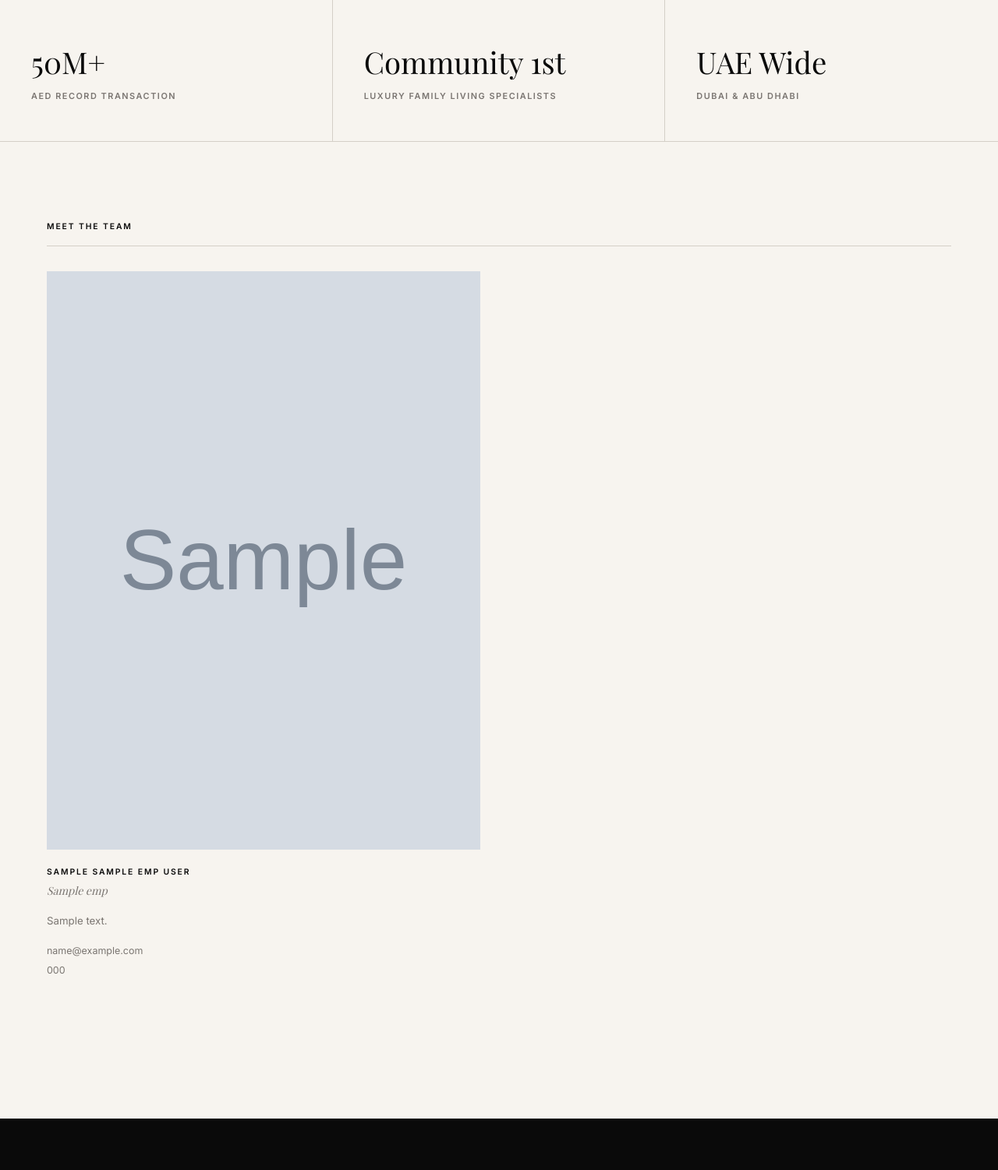
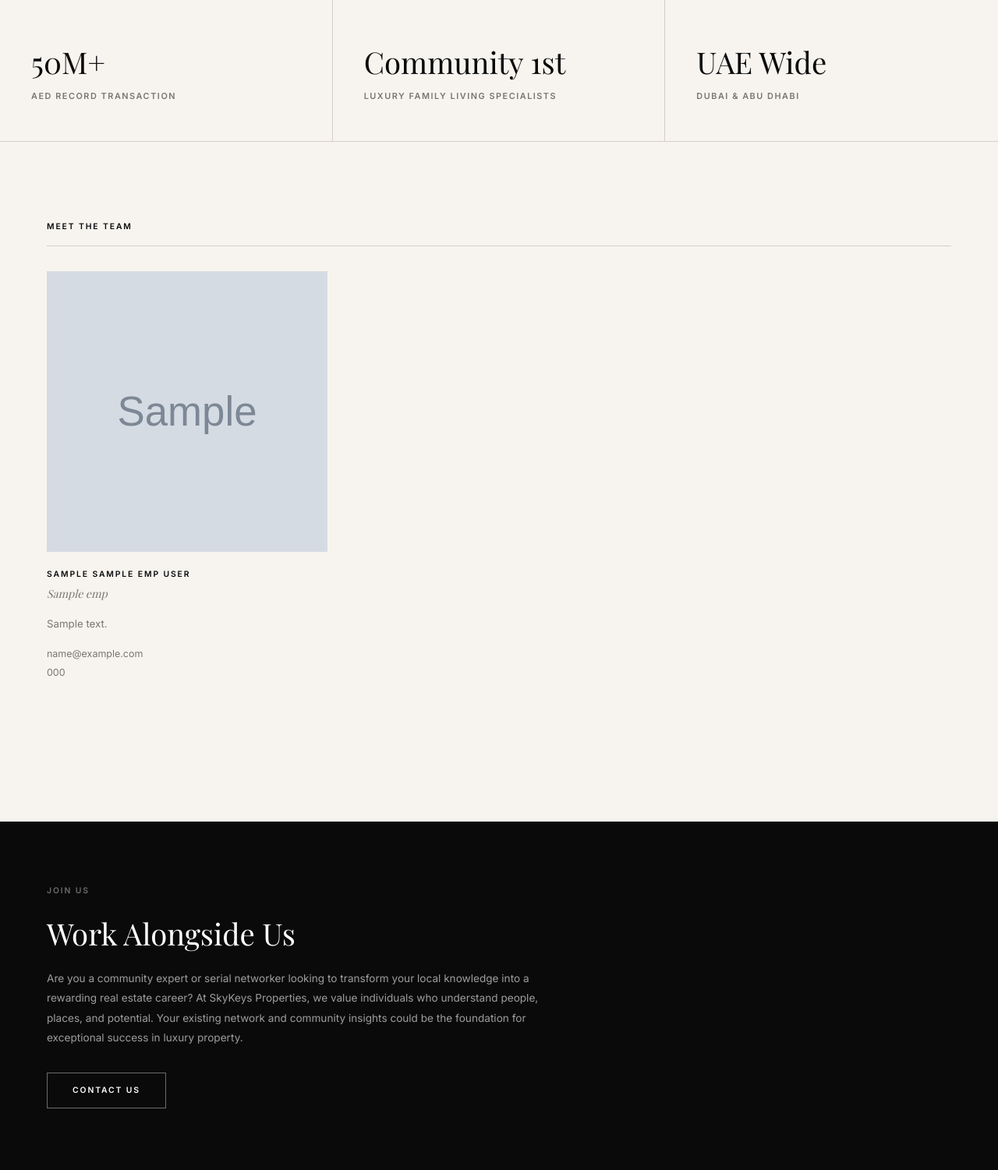
Before and after one commit to AbdullahhMurad/SkyKeysProperties, a FastAPI app: template templates/about.html in a window 1280 px wide. Shown: the part 1545-3046 px from the top of the page at 78% size. Run offline with FastAPI, Linux system fonts and the light colour scheme; the template is opened without the code that fills it: most values are stand-ins (such as "Sample title", 1, 10 or a date in 2020); grey boxes marked "Sample" are stand-in pictures; parts of the project's set-up code (start-up, migrations or seed data) failed here and were passed over; some web fonts are replaced.

Commit message:
Updated CSS and about.html

```diff
--- a/app/core/database.py
+++ b/app/core/database.py
@@ -7,7 +7,7 @@ from app.core.config import settings
 
 DATABASE_URL = os.getenv("DATABASE_URL")
 
-engine = create_engine(DATABASE_URL)
+engine = create_engine(settings.DATABASE_URL)
 
 # engine = create_engine(settings.DATABASE_URL)
 
--- a/static/css/main.css
+++ b/static/css/main.css
@@ -458,17 +458,19 @@ h5 { font-size: 0.95rem; }
   grid-template-columns: 1fr 1fr;
   gap: 48px;
   margin-bottom: 80px;
+  align-items: start;
 }
 
 .founder-card { display: flex; flex-direction: column; }
 
 .founder-img {
   width: 100%;
-  aspect-ratio: 3/4;
+  height: 420px;
   object-fit: cover;
   object-position: top;
   background: var(--cream-dk);
   margin-bottom: 20px;
+  display: block;
 }
 
 .founder-name {
--- a/templates/about.html
+++ b/templates/about.html
@@ -70,14 +70,15 @@
     <span class="section-label">Meet the Team</span>
 
     <!-- Founders / primary team members -->
-    <div class="founders-grid">
+    <div style="display: grid; grid-template-columns: repeat(auto-fill, minmax(280px, 1fr)); gap: 40px; align-items: start; margin-bottom: 80px;">
       {% for emp in employees %}
       <div class="founder-card reveal">
         {% if emp.image_filename %}
           <img class="founder-img"
+               style="width:100%; height:360px; object-fit:cover; object-position:top; display:block; margin-bottom:20px;"
                src="{{ emp.image_filename if '://' in emp.image_filename else '/static/images/employees/' + emp.image_filename }}"
                alt="{{ emp.first_name }} {{ emp.last_name }}"
-               onerror="this.style.background='var(--cream-dk)'; this.style.minHeight='360px';" />
+               onerror="this.style.background='var(--cream-dk)';" />
         {% else %}
           <div class="founder-img img-placeholder" style="min-height:360px;">
             <svg width="44" height="44" fill="none" stroke="currentColor" stroke-width="1.5" viewBox="0 0 24 24">
```
Also changed, not shown: 2 other files.
